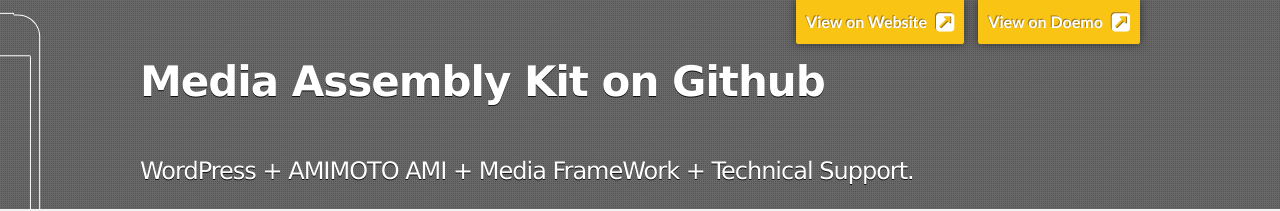
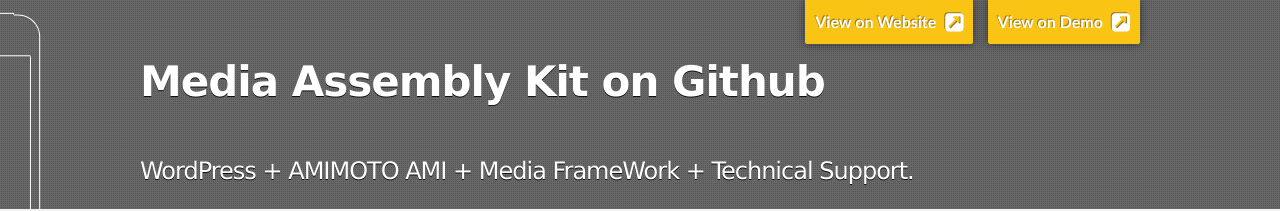
Before and after one commit to megumiteam/media-assembly-kit, a Jekyll site: the page built from index.md, in a window 1280 px wide. Shown: the top 211 px of the page. Built offline with Jekyll 4.4.1, drawn with Linux system fonts in a browser that asks for light colours; nearby versions of some CDN libraries; Markdown is read by kramdown in place of the engine named in the settings.

Commit message:
[Fix] typo.

```diff
--- a/_layouts/default.html
+++ b/_layouts/default.html
@@ -18,7 +18,7 @@
 		<nav id="banner" role="navigation">
 			<ul>
 				<li><a href="http://media-assembly-kit.com/" target="blank">View on Website <i class="fa fa-external-link-square fa-lg"></i></a></li>
-				<li><a href="http://media-assembly-kit.com/demo/" target="blank">View on Doemo <i class="fa fa-external-link-square fa-lg"></i></a></li>
+				<li><a href="http://media-assembly-kit.com/demo/" target="blank">View on Demo <i class="fa fa-external-link-square fa-lg"></i></a></li>
 			</ul>
 		</nav>
 	</header>
```
